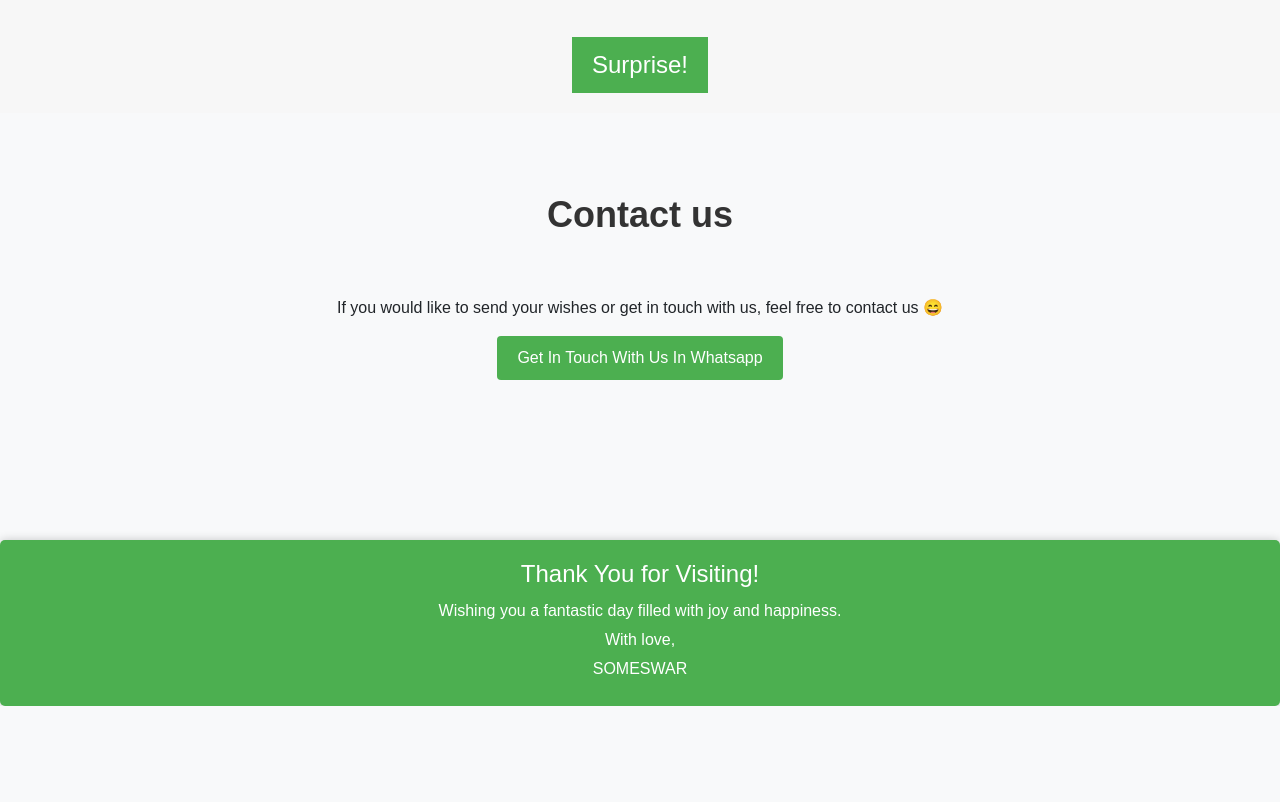
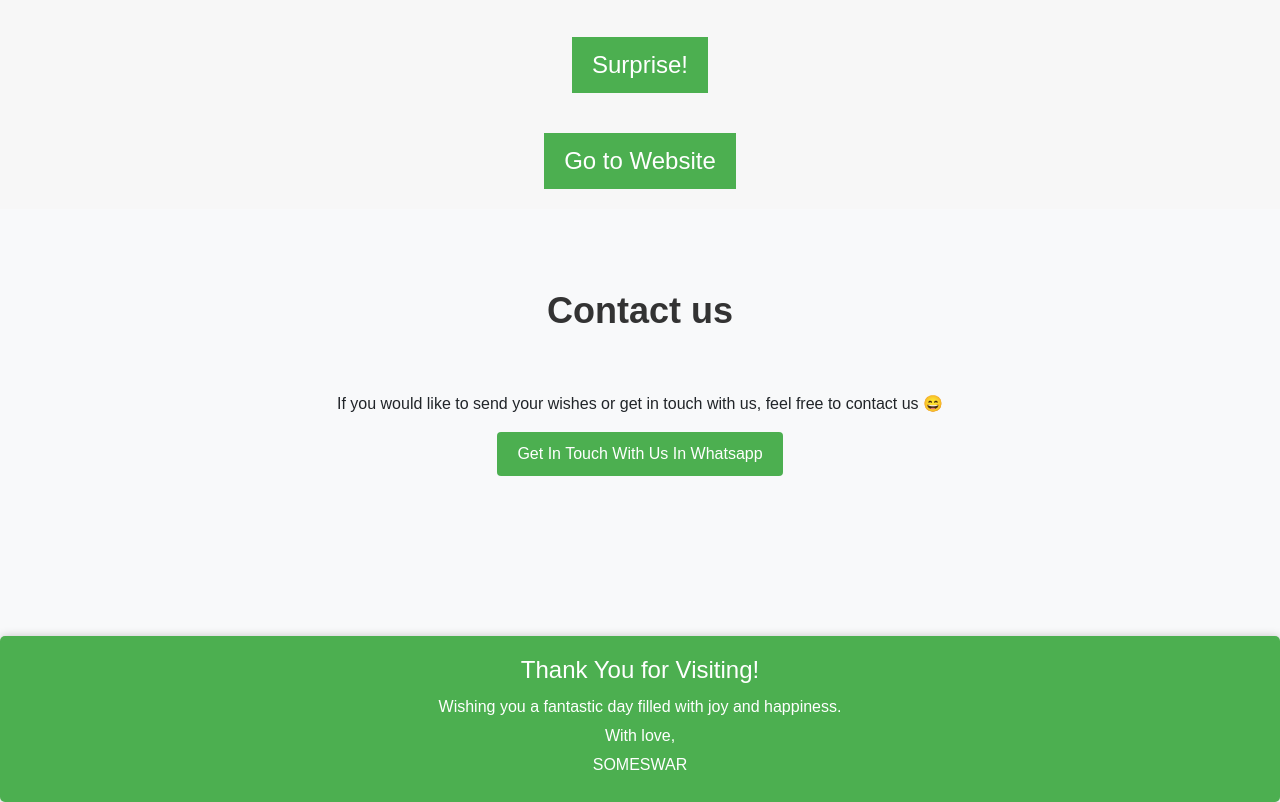
Before and after one commit to someswar735/birthday.github.io, a plain HTML site: page index.html in a window 1280 px wide. Shown: the part 7893-8695 px from the top of the page. Before the commit the page ends 8599 px from the top, so only its background shows below. Drawn offline with nearby package versions, Linux system fonts and the light colour scheme.

Commit message:
Update index.html

```diff
--- a/index.html
+++ b/index.html
@@ -385,6 +385,9 @@
 
             // Add more prank actions here, like animations or unexpected events
         }
+        function redirectToLink() {
+            window.location.href = "https://first-wishes.com/v/o0yw/24xag0";
+        }
 </script>
 
   <div class="jumbotron">
@@ -529,6 +532,10 @@
         <button class="surprise-button" onclick="triggerPrank1()">Surprise!</button>
     </div>
 
+    <div class="surprise-section">
+      <button class="surprise-button" onclick="redirectToLink()">Go to Website</button>
+    </div>
+
         <div class="section">
           <div class="section-heading">
             <h2>Contact us</h2>
```
